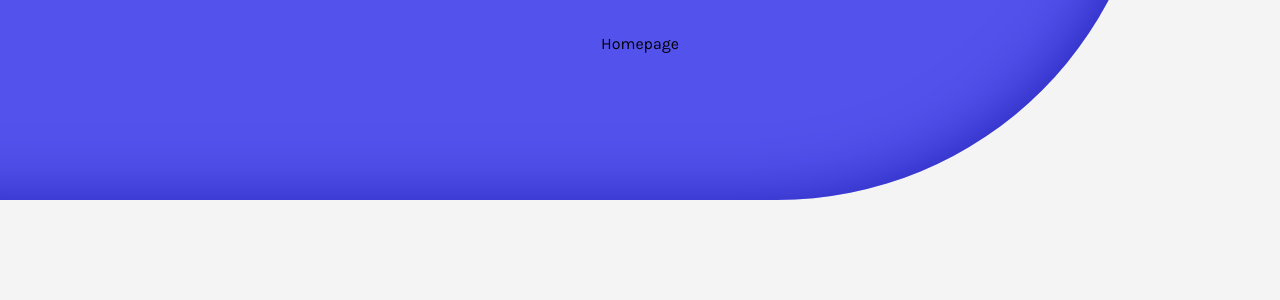
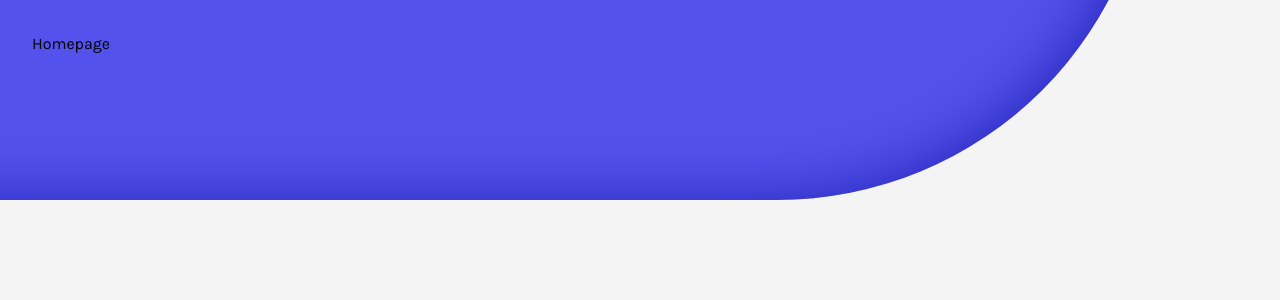
Before and after one commit to 3umaGH/NeuroCards, a React (Vite) app: page / in a window 1280 px wide. Shown: the top 300 px of the page. Built offline with nearby package versions, Linux system fonts and the light colour scheme.

Commit message:
style: update layout

```diff
--- a/src/components/layout/Layout.tsx
+++ b/src/components/layout/Layout.tsx
@@ -4,7 +4,7 @@ export const Layout = ({ children }: { children: React.ReactNode }) => {
   return (
     <div className='flex justify-center font-karla'>
       <div className='w-[130%] xl:w-[120%] bg-[--primary] h-[750px] rounded-full fixed top-[-530px] md:top-[-550px] shadow-innerDecoration right-[-30px] md:right-[10%] z-[0] ' />
-      <div className='max-w-[1440px] z-[1] p-4 md:p-8'>{children}</div>
+      <div className='max-w-[1440px] z-[1] flex-1 h-[100svh] p-4 md:p-8 w-full overflow-auto'>{children}</div>
     </div>
   )
 }
```
